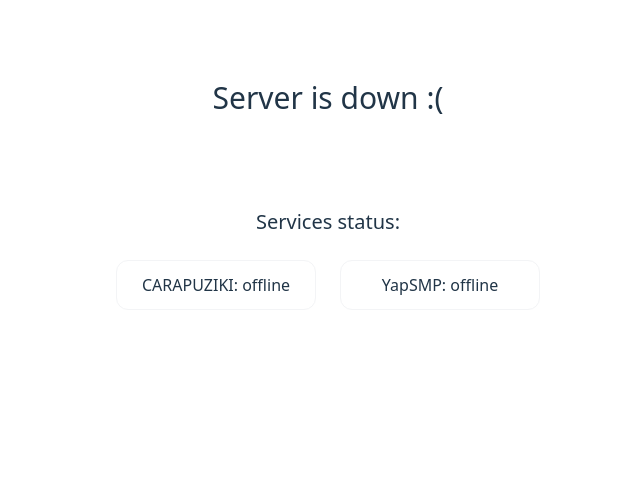
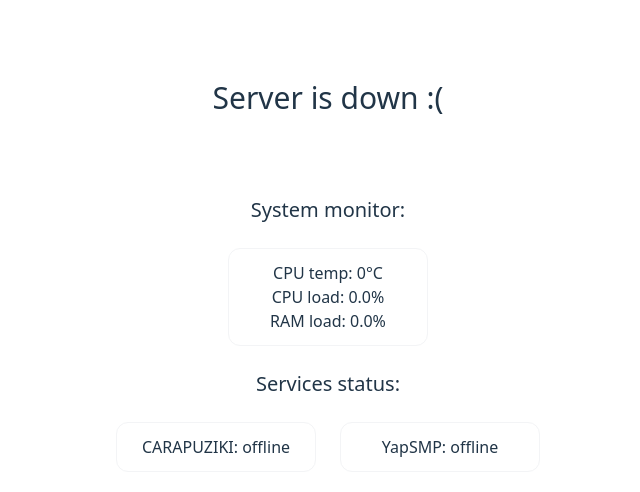
Before and after one commit to Xpaul6/homelab_status_site, a Svelte app in the folder frontend/: page / in a window 1280 px wide. Shown: the top 492 px of the page, without its empty margins (312-952 px from the left). Built offline with nearby package versions, Linux system fonts and the light colour scheme; no server answers.

Commit message:
f:feat: system monitor displayed

```diff
--- a/frontend/src/App.svelte
+++ b/frontend/src/App.svelte
@@ -1,5 +1,6 @@
 <script>
   import MCStatusBar from "./components/MCStatusBar.svelte";
+  import SystemMonitor from "./components/SystemMonitor.svelte";
 
   const mcservers = [
     { address: "carapuziki.ddns.net:25000", label: "CARAPUZIKI" },
@@ -30,14 +31,16 @@
 <main>
   <div class="flex flex-col justify-center items-center">
     <h1 class="mt-20">{server_status}</h1>
-    <div class="h-20"></div>
+
+    <h2 class="m-3 mt-20">System monitor:</h2>
+    <SystemMonitor />
 
     <h2 class="m-3">Services status:</h2>
-
     <div class="flex flex-row flex-wrap w-3/4 max-w-[700px] justify-center">
       {#each mcservers as server}
         <MCStatusBar address={server.address} label={server.label} />
       {/each}
     </div>
+
   </div>
 </main>
--- /dev/null
+++ b/frontend/src/components/SystemMonitor.svelte
@@ -0,0 +1,39 @@
+<script>
+  let default_monitor_data = {
+    cpu_temp: 0,
+    cpu_load_percent: 0,
+    ram_percent: 0,
+  };
+
+  let isLoading = $state(true);
+  let monitor_data = $state(default_monitor_data);
+
+  async function getMonitorData() {
+    isLoading = true;
+    try {
+      const request = await fetch("/api/sysinfo");
+      const data = await request.json();
+      if (request.status != 200) {
+        throw Error(data.error);
+      }
+      monitor_data = data;
+    } catch (error) {
+      console.log(error);
+      monitor_data = default_monitor_data
+    } finally {
+      isLoading = false;
+    }
+  }
+
+  getMonitorData();
+</script>
+
+<div class="card w-2/4 max-w-[200px]">
+  {#if isLoading}
+    <div>Loading...</div>
+  {:else}
+    <div>CPU temp: {monitor_data.cpu_temp}°C</div>
+    <div>CPU load: {monitor_data.cpu_load_percent.toFixed(1)}%</div>
+    <div>RAM load: {monitor_data.ram_percent.toFixed(1)}%</div>
+  {/if}
+</div>
```
